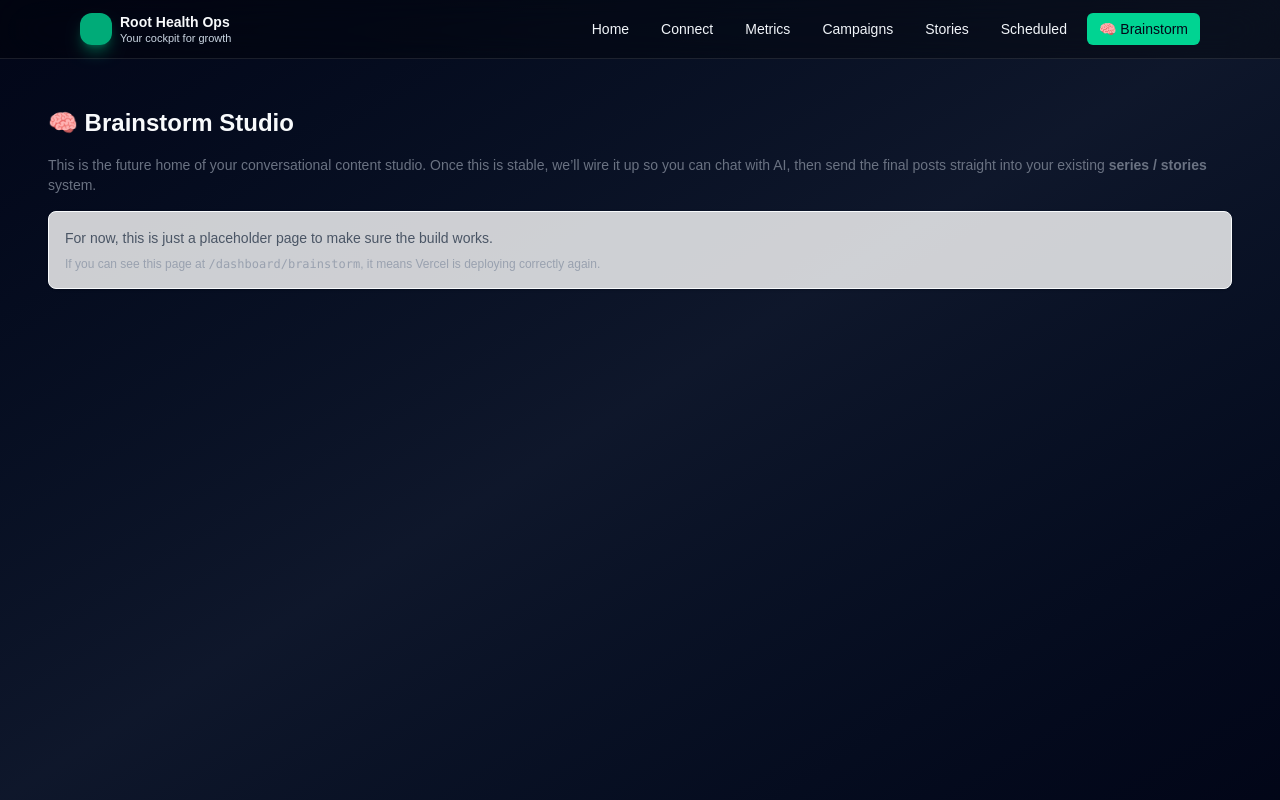
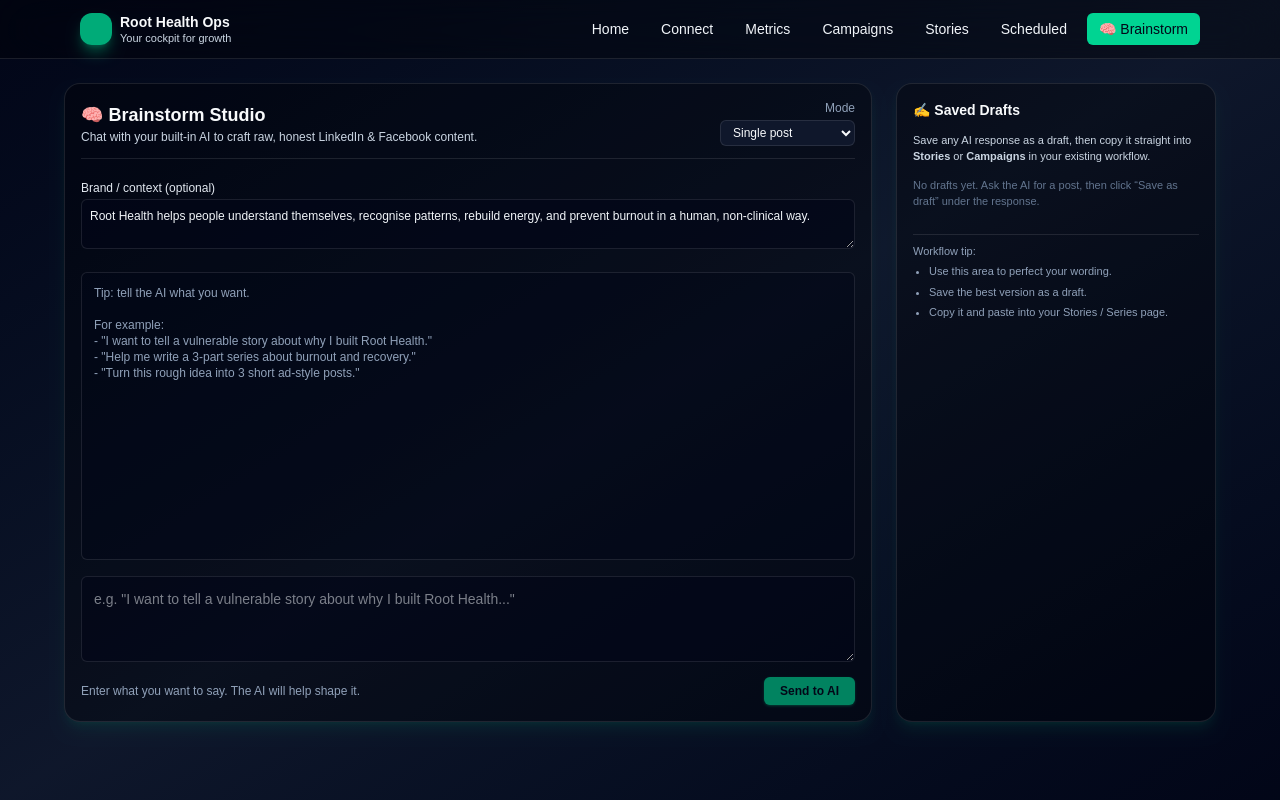
Before and after one commit to Hypnohippy/root-health-ops-dashboard1, a Next.js app: page /dashboard/brainstorm in a window 1280 px wide. Built offline with nearby package versions, Linux system fonts and the light colour scheme.

Commit message:
Update page.tsx

```diff
--- a/app/dashboard/brainstorm/page.tsx
+++ b/app/dashboard/brainstorm/page.tsx
@@ -1,28 +1,270 @@
-// app/dashboard/brainstorm/page.tsx
 "use client";
 
-import React from "react";
+import React, { useState } from "react";
+
+type Role = "user" | "assistant";
+
+type ChatMessage = {
+  role: Role;
+  content: string;
+};
+
+type BrainstormMode = "single_post" | "series" | "ad_variants";
+
+const initialSystemHint = `Tip: tell the AI what you want.
+
+For example:
+- "I want to tell a vulnerable story about why I built Root Health."
+- "Help me write a 3-part series about burnout and recovery."
+- "Turn this rough idea into 3 short ad-style posts."`;
 
 export default function BrainstormPage() {
+  const [mode, setMode] = useState<BrainstormMode>("single_post");
+  const [brandContext, setBrandContext] = useState<string>(
+    "Root Health helps people understand themselves, recognise patterns, rebuild energy, and prevent burnout in a human, non-clinical way."
+  );
+  const [input, setInput] = useState("");
+  const [messages, setMessages] = useState<ChatMessage[]>([]);
+  const [drafts, setDrafts] = useState<string[]>([]);
+  const [isLoading, setIsLoading] = useState(false);
+  const [status, setStatus] = useState<string | null>(null);
+
+  const handleSend = async () => {
+    if (!input.trim()) return;
+
+    const newMessage: ChatMessage = {
+      role: "user",
+      content: input.trim(),
+    };
+
+    const updatedMessages = [...messages, newMessage];
+    setMessages(updatedMessages);
+    setInput("");
+    setIsLoading(true);
+    setStatus("Thinking...");
+
+    try {
+      const res = await fetch("/api/ai/brainstorm", {
+        method: "POST",
+        headers: { "Content-Type": "application/json" },
+        body: JSON.stringify({
+          messages: updatedMessages,
+          mode,
+          brandContext,
+        }),
+      });
+
+      if (!res.ok) {
+        const err = await res.json().catch(() => ({}));
+        console.error("Brainstorm error:", err);
+        setStatus("Something went wrong. Please try again.");
+        setIsLoading(false);
+        return;
+      }
+
+      const data = await res.json();
+      const replyText: string = data.reply || "No response text received.";
+
+      const assistantMessage: ChatMessage = {
+        role: "assistant",
+        content: replyText,
+      };
+
+      setMessages((prev) => [...prev, assistantMessage]);
+      setStatus("Ready. You can refine further or save this as a draft.");
+    } catch (error) {
+      console.error("Brainstorm fetch error:", error);
+      setStatus("Network error. Please try again.");
+    } finally {
+      setIsLoading(false);
+    }
+  };
+
+  const handleSaveDraft = (content: string) => {
+    setDrafts((prev) => [content, ...prev]);
+    setStatus("Draft saved. You can copy it into Stories or Series.");
+  };
+
+  const handleCopy = async (content: string) => {
+    try {
+      await navigator.clipboard.writeText(content);
+      setStatus("Copied to clipboard. Paste into Stories or Campaigns.");
+    } catch {
+      setStatus("Could not copy to clipboard, please copy manually.");
+    }
+  };
+
   return (
-    <div className="p-6 space-y-4">
-      <h1 className="text-2xl font-bold">🧠 Brainstorm Studio</h1>
-      <p className="text-sm text-gray-500">
-        This is the future home of your conversational content studio.
-        Once this is stable, we’ll wire it up so you can chat with AI,
-        then send the final posts straight into your existing{" "}
-        <strong>series / stories</strong> system.
-      </p>
+    <div className="mx-auto flex max-w-6xl flex-col gap-6 md:flex-row">
+      {/* LEFT: Chat area */}
+      <section className="flex-1 space-y-4 rounded-2xl bg-black/30 p-4 shadow-lg shadow-emerald-500/10 border border-white/10">
+        <header className="flex items-center justify-between gap-3 border-b border-white/10 pb-3">
+          <div>
+            <h1 className="text-lg font-semibold text-slate-50">
+              🧠 Brainstorm Studio
+            </h1>
+            <p className="text-xs text-slate-300">
+              Chat with your built-in AI to craft raw, honest LinkedIn & Facebook content.
+            </p>
+          </div>
 
-      <div className="border rounded-lg p-4 bg-white/80 shadow-sm">
-        <p className="text-sm text-gray-600">
-          For now, this is just a placeholder page to make sure the build works.
+          <div className="flex flex-col items-end gap-1 text-xs">
+            <label className="text-slate-400">Mode</label>
+            <select
+              value={mode}
+              onChange={(e) => setMode(e.target.value as BrainstormMode)}
+              className="rounded-md bg-slate-900 border border-white/10 px-2 py-1 text-xs text-slate-50"
+            >
+              <option value="single_post">Single post</option>
+              <option value="series">3-part story series</option>
+              <option value="ad_variants">Short ad variants</option>
+            </select>
+          </div>
+        </header>
+
+        {/* Brand context (optional but handy) */}
+        <div className="space-y-1">
+          <label className="text-xs font-medium text-slate-200">
+            Brand / context (optional)
+          </label>
+          <textarea
+            value={brandContext}
+            onChange={(e) => setBrandContext(e.target.value)}
+            className="w-full rounded-md border border-white/10 bg-slate-950/60 p-2 text-xs text-slate-100 focus:outline-none focus:ring-1 focus:ring-emerald-400"
+            rows={2}
+          />
+        </div>
+
+        {/* Chat history */}
+        <div className="h-72 space-y-3 overflow-y-auto rounded-md border border-white/10 bg-slate-950/40 p-3 text-sm">
+          {messages.length === 0 && (
+            <div className="text-xs text-slate-400 whitespace-pre-line">
+              {initialSystemHint}
+            </div>
+          )}
+
+          {messages.map((m, i) => (
+            <div
+              key={i}
+              className={`flex ${
+                m.role === "user" ? "justify-end" : "justify-start"
+              }`}
+            >
+              <div
+                className={`max-w-[80%] rounded-lg px-3 py-2 text-xs whitespace-pre-line ${
+                  m.role === "user"
+                    ? "bg-emerald-400 text-slate-950"
+                    : "bg-slate-800 text-slate-50 border border-white/10"
+                }`}
+              >
+                {m.content}
+                {m.role === "assistant" && (
+                  <div className="mt-2 flex gap-2 text-[10px]">
+                    <button
+                      onClick={() => handleSaveDraft(m.content)}
+                      className="rounded-full border border-white/20 px-2 py-0.5 hover:bg-white/10"
+                    >
+                      Save as draft
+                    </button>
+                    <button
+                      onClick={() => handleCopy(m.content)}
+                      className="rounded-full border border-white/20 px-2 py-0.5 hover:bg-white/10"
+                    >
+                      Copy
+                    </button>
+                  </div>
+                )}
+              </div>
+            </div>
+          ))}
+        </div>
+
+        {/* Input area */}
+        <div className="space-y-2">
+          <textarea
+            value={input}
+            onChange={(e) => setInput(e.target.value)}
+            placeholder='e.g. "I want to tell a vulnerable story about why I built Root Health..."'
+            className="w-full rounded-md border border-white/10 bg-slate-950/60 p-3 text-sm text-slate-100 focus:outline-none focus:ring-1 focus:ring-emerald-400"
+            rows={3}
+          />
+          <div className="flex items-center justify-between text-xs">
+            <span className="text-slate-400">
+              Enter what you want to say. The AI will help shape it.
+            </span>
+            <button
+              onClick={handleSend}
+              disabled={isLoading || !input.trim()}
+              className="rounded-md bg-emerald-400 px-4 py-1.5 text-xs font-semibold text-slate-950 shadow-sm shadow-emerald-500/40 disabled:opacity-60"
+            >
+              {isLoading ? "Thinking..." : "Send to AI"}
+            </button>
+          </div>
+        </div>
+
+        {status && (
+          <p className="text-[11px] text-slate-300 border-t border-white/10 pt-2">
+            {status}
+          </p>
+        )}
+      </section>
+
+      {/* RIGHT: Drafts & handoff */}
+      <aside className="w-full max-w-xs space-y-3 rounded-2xl bg-black/30 p-4 shadow-lg shadow-emerald-500/10 border border-white/10">
+        <h2 className="text-sm font-semibold text-slate-50">
+          ✍️ Saved Drafts
+        </h2>
+        <p className="text-[11px] text-slate-300">
+          Save any AI response as a draft, then copy it straight into{" "}
+          <span className="font-semibold">Stories</span> or{" "}
+          <span className="font-semibold">Campaigns</span> in your existing
+          workflow.
         </p>
-        <p className="mt-2 text-xs text-gray-400">
-          If you can see this page at <code>/dashboard/brainstorm</code>,
-          it means Vercel is deploying correctly again.
-        </p>
-      </div>
+
+        {drafts.length === 0 && (
+          <p className="text-[11px] text-slate-500">
+            No drafts yet. Ask the AI for a post, then click
+            {" “Save as draft” "} under the response.
+          </p>
+        )}
+
+        <div className="space-y-3 max-h-72 overflow-y-auto">
+          {drafts.map((draft, i) => (
+            <div
+              key={i}
+              className="rounded-md border border-white/10 bg-slate-950/60 p-2 text-[11px] text-slate-100"
+            >
+              <div className="mb-2 max-h-32 overflow-y-auto whitespace-pre-line">
+                {draft}
+              </div>
+              <div className="flex gap-2 text-[10px]">
+                <button
+                  onClick={() => handleCopy(draft)}
+                  className="flex-1 rounded-full border border-white/20 px-2 py-1 text-center hover:bg-white/10"
+                >
+                  Copy to clipboard
+                </button>
+                {/* Simple navigation hint for you to use manually */}
+                <a
+                  href="/dashboard/stories/new"
+                  className="flex-1 rounded-full border border-emerald-400/60 px-2 py-1 text-center text-emerald-300 hover:bg-emerald-500/10"
+                >
+                  Open Stories
+                </a>
+              </div>
+            </div>
+          ))}
+        </div>
+
+        <div className="border-t border-white/10 pt-2 text-[11px] text-slate-400">
+          Workflow tip:
+          <ul className="mt-1 list-disc pl-4 space-y-1">
+            <li>Use this area to perfect your wording.</li>
+            <li>Save the best version as a draft.</li>
+            <li>Copy it and paste into your Stories / Series page.</li>
+          </ul>
+        </div>
+      </aside>
     </div>
   );
 }
```
